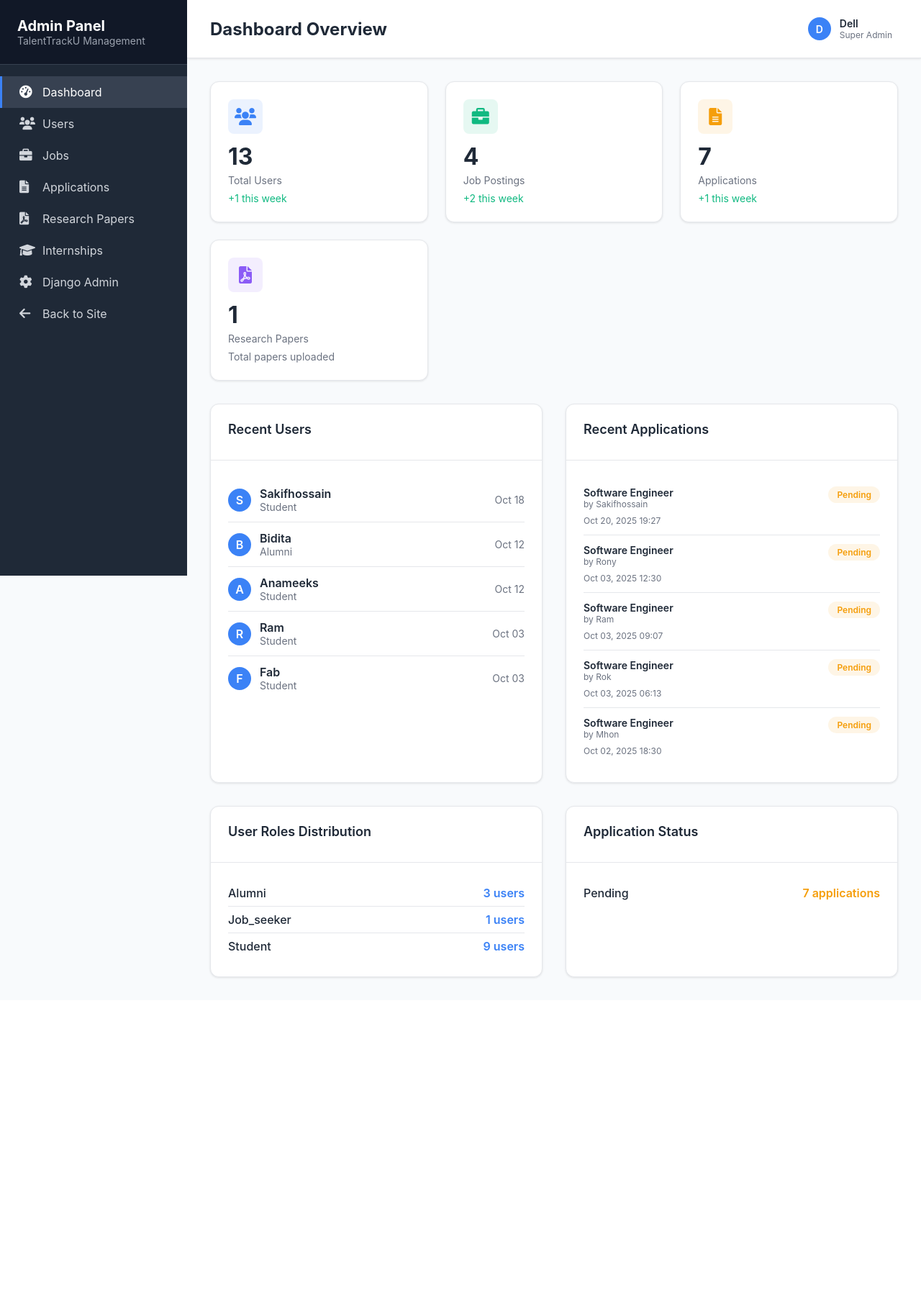
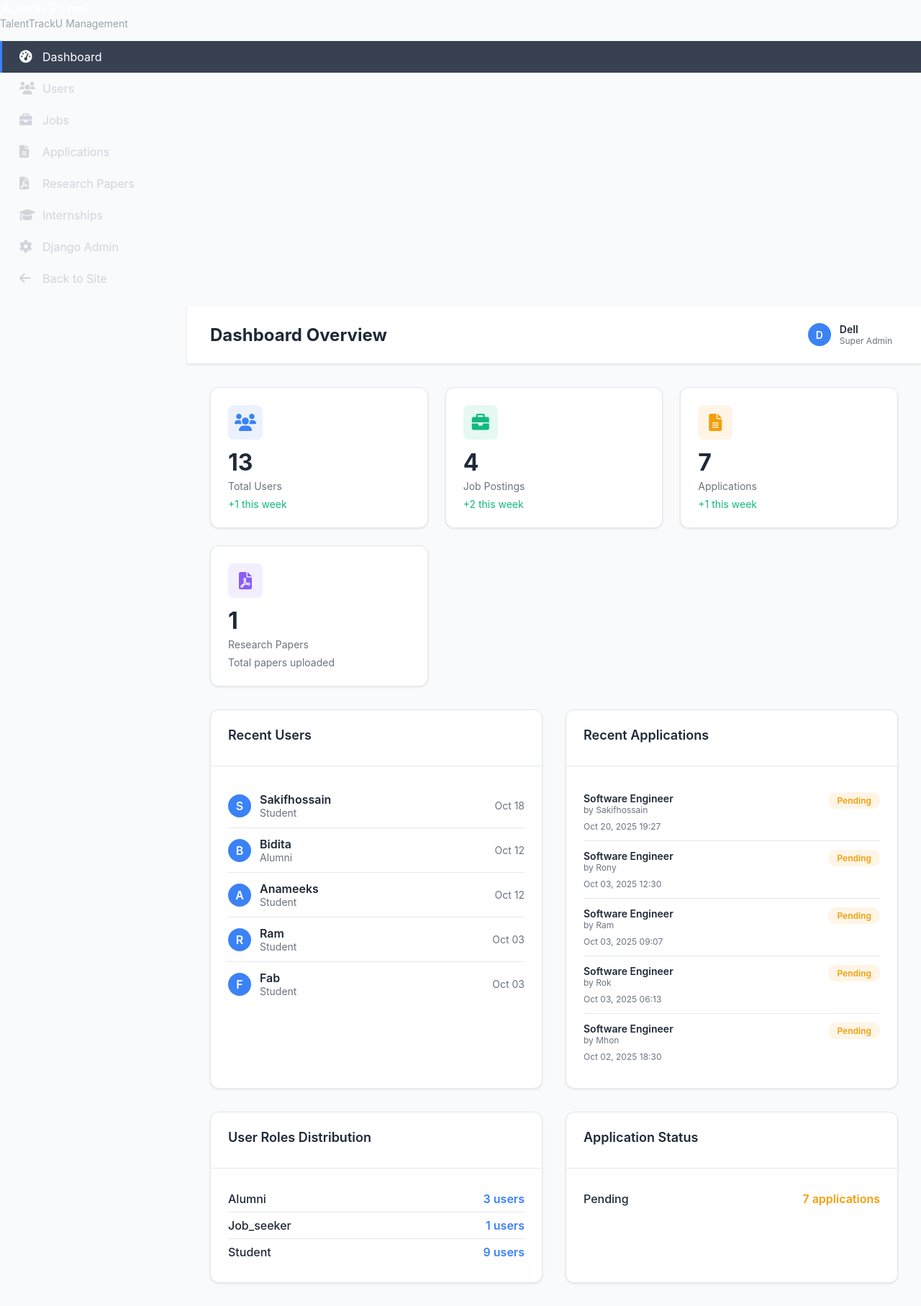
Before and after one commit to Sunandan-FX/TalentTrackU, a Django app: page /admin-panel/ in a window 1280 px wide. Shown: the whole page at 72% size. Before the commit the page ends 1360 px from the top, so only its background shows below. Run offline with Django 5.2, Linux system fonts and the light colour scheme; a user stored in the database is signed in; data comes from the database, SQL or seed files in the repository.

Commit message:
Update base.html

```diff
--- a/admin_panel/templates/admin_panel/base.html
+++ b/admin_panel/templates/admin_panel/base.html
@@ -32,28 +32,7 @@
             color: var(--text-primary);
         }
 
-        .admin-container {
-            display: flex;
-            min-height: 100vh;
-        }
 
-        /* Sidebar */
-        .sidebar {
-            width: 260px;
-            background: var(--sidebar-bg);
-            color: white;
-            position: fixed;
-            height: 100vh;
-            overflow-y: auto;
-            transition: all 0.3s;
-            z-index: 1000;
-        }
-
-        .sidebar-header {
-            padding: 1.5rem;
-            border-bottom: 1px solid #374151;
-            background: #111827;
-        }
 
         .sidebar-header h1 {
             font-size: 1.25rem;
@@ -430,4 +409,5 @@
         });
     </script>
 </body>
+
 </html>
```
